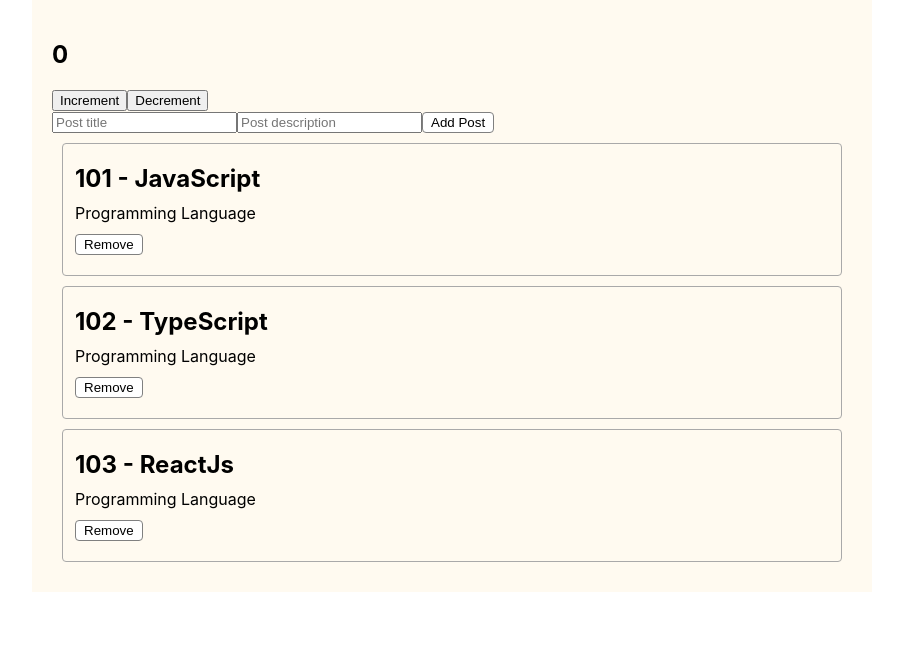
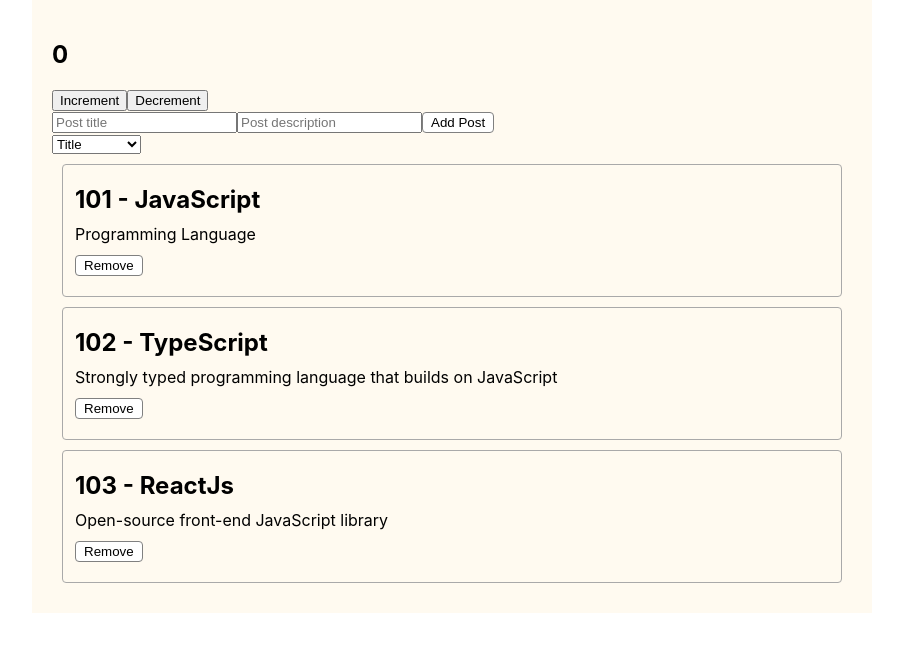
Before and after one commit to ArMikael/react-2023, a React (Create React App) app: page / in a window 1280 px wide. Shown: the top 652 px of the page, without its empty margins (188-1091 px from the left). Built offline with nearby package versions, Linux system fonts and the light colour scheme.

Commit message:
feat(sort posts): Added sort functionality for posts list.

```diff
--- a/src/App.js
+++ b/src/App.js
@@ -3,21 +3,39 @@
 import React, { useState } from "react";
 import PostList from "./components/PostList";
 import PostForm from "./components/PostForm";
+import RcSelect from "./components/ui/rc-select/RcSelect";
 
 function App() {
     const [ posts, setPosts ] = useState([
         { id: 101, title: 'JavaScript', body: 'Programming Language' },
-        { id: 102, title: 'TypeScript', body: 'Programming Language' },
-        { id: 103, title: 'ReactJs', body: 'Programming Language' },
+        { id: 102, title: 'TypeScript', body: 'Strongly typed programming language that builds on JavaScript' },
+        { id: 103, title: 'ReactJs', body: 'Open-source front-end JavaScript library' },
     ]);
+
+    const [selectedSort, setSelectedSort] = useState('');
+
+    const sortListOptions = [
+        {
+            name: 'Title',
+            value: 'title'
+        },
+        {
+            name: 'Description',
+            value: 'body'
+        }
+    ]
 
     const createPost = (newPost) => {
         setPosts([...posts, newPost]);
     };
 
     const removePost = (removedPost) => {
-        console.log('removePost')
         setPosts(posts.filter(post => post.id !== removedPost.id));
+    }
+
+    const sortPosts = (sort) => {
+        setSelectedSort(sort);
+        setPosts([...posts].sort((a, b) => a[sort]?.localeCompare(b[sort])));
     }
 
   return (
@@ -25,6 +43,12 @@
         <Counter></Counter>
 
         <PostForm create={createPost} posts={posts}></PostForm>
+
+        <RcSelect options={sortListOptions}
+                  defaultValue='Title'
+                  value={selectedSort}
+                  onChange={sortPosts}>
+        </RcSelect>
 
         {posts.length !== 0
                 ? <PostList remove={removePost} posts={posts}></PostList>
--- /dev/null
+++ b/src/components/ui/rc-select/RcSelect.jsx
@@ -0,0 +1,17 @@
+const RcSelect = ({ options, defaultValue, value, onChange }) => {
+
+    return (
+        <select className='rc-select'
+                value={value}
+                onChange={event => onChange(event.target.value)}>
+            <option disabled value=''>{ defaultValue }</option>
+            { options?.map(option =>
+                <option value={option.value} key={option.value}>
+                    {option.name}
+                </option>
+            )}
+        </select>
+    )
+}
+
+export default RcSelect;
```
